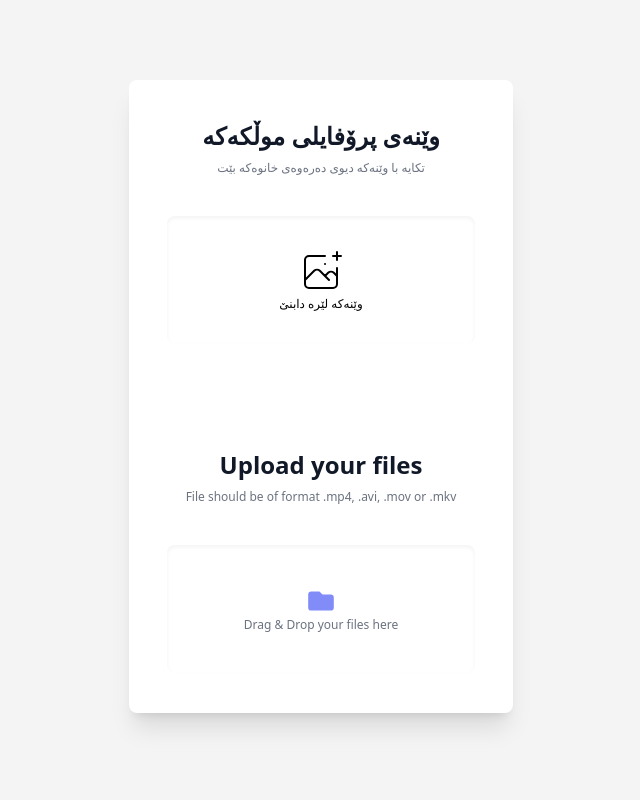
After one commit to Edris-dosky/Web-Home, a PHP site: page /tests.html in a window 1280 px wide. The commit adds this page. Shown: the whole page, without its empty margins (255-895 px from the left). Run offline with PHP 8.4, Linux system fonts and the light colour scheme.

Commit message:
create new page for upload image

```diff
--- a/admin/assets/css/output.css
+++ b/admin/assets/css/output.css
@@ -594,6 +594,11 @@ video {
   border-color:rgba(203,213,225,var(--tw-border-opacity))
 }
 
+.border-blueGray-500{
+  --tw-border-opacity: 1;
+  border-color:rgba(100,116,139,var(--tw-border-opacity))
+}
+
 .text-blueGray-400{
   --tw-text-opacity: 1;
   color:rgba(148,163,184,var(--tw-text-opacity))
@@ -970,6 +975,11 @@ video {
   margin-right: 1rem;
 }
 
+.mx-8 {
+  margin-left: 2rem;
+  margin-right: 2rem;
+}
+
 .mx-auto {
   margin-left: auto;
   margin-right: auto;
@@ -980,21 +990,16 @@ video {
   margin-bottom: 0.5rem;
 }
 
+.my-20 {
+  margin-top: 5rem;
+  margin-bottom: 5rem;
+}
+
 .my-4 {
   margin-top: 1rem;
   margin-bottom: 1rem;
 }
 
-.mx-6 {
-  margin-left: 1.5rem;
-  margin-right: 1.5rem;
-}
-
-.mx-8 {
-  margin-left: 2rem;
-  margin-right: 2rem;
-}
-
 .-ml-10 {
   margin-left: -2.5rem;
 }
@@ -1243,6 +1248,10 @@ video {
   height: 6rem;
 }
 
+.h-32 {
+  height: 8rem;
+}
+
 .h-4 {
   height: 1rem;
 }
@@ -1321,6 +1330,10 @@ video {
 
 .w-4 {
   width: 1rem;
+}
+
+.w-4\/5 {
+  width: 80%;
 }
 
 .w-40 {
@@ -2472,6 +2485,11 @@ video {
   background-color: rgb(249 250 251 / var(--tw-bg-opacity));
 }
 
+.bg-gray-500 {
+  --tw-bg-opacity: 1;
+  background-color: rgb(107 114 128 / var(--tw-bg-opacity));
+}
+
 .bg-gray-700 {
   --tw-bg-opacity: 1;
   background-color: rgb(55 65 81 / var(--tw-bg-opacity));
@@ -2529,11 +2547,6 @@ video {
 .bg-zinc-200 {
   --tw-bg-opacity: 1;
   background-color: rgb(228 228 231 / var(--tw-bg-opacity));
-}
-
-.bg-gray-500 {
-  --tw-bg-opacity: 1;
-  background-color: rgb(107 114 128 / var(--tw-bg-opacity));
 }
 
 .bg-gradient-to-r {
@@ -2980,6 +2993,10 @@ video {
   vertical-align: super;
 }
 
+.font-sans {
+  font-family: ui-sans-serif, system-ui, -apple-system, BlinkMacSystemFont, "Segoe UI", Roboto, "Helvetica Neue", Arial, "Noto Sans", sans-serif, "Apple Color Emoji", "Segoe UI Emoji", "Segoe UI Symbol", "Noto Color Emoji";
+}
+
 .font-serif {
   font-family: ui-serif, Georgia, Cambria, "Times New Roman", Times, serif;
 }
@@ -3156,6 +3173,11 @@ video {
   color: rgb(37 99 235 / var(--tw-text-opacity));
 }
 
+.text-blue-700 {
+  --tw-text-opacity: 1;
+  color: rgb(29 78 216 / var(--tw-text-opacity));
+}
+
 .text-blue-800 {
   --tw-text-opacity: 1;
   color: rgb(30 64 175 / var(--tw-text-opacity));
@@ -3196,6 +3218,11 @@ video {
   color: rgb(17 24 39 / var(--tw-text-opacity));
 }
 
+.text-indigo-400 {
+  --tw-text-opacity: 1;
+  color: rgb(129 140 248 / var(--tw-text-opacity));
+}
+
 .text-indigo-500 {
   --tw-text-opacity: 1;
   color: rgb(99 102 241 / var(--tw-text-opacity));
@@ -3225,9 +3252,9 @@ video {
   color: rgb(255 255 255 / var(--tw-text-opacity));
 }
 
-.text-blue-700 {
+.text-green-600 {
   --tw-text-opacity: 1;
-  color: rgb(29 78 216 / var(--tw-text-opacity));
+  color: rgb(22 163 74 / var(--tw-text-opacity));
 }
 
 .underline {
@@ -3443,6 +3470,12 @@ video {
 .shadow-2xl {
   --tw-shadow: 0 25px 50px -12px rgb(0 0 0 / 0.25);
   --tw-shadow-colored: 0 25px 50px -12px var(--tw-shadow-color);
+  box-shadow: var(--tw-ring-offset-shadow, 0 0 #0000), var(--tw-ring-shadow, 0 0 #0000), var(--tw-shadow);
+}
+
+.shadow-inner {
+  --tw-shadow: inset 0 2px 4px 0 rgb(0 0 0 / 0.05);
+  --tw-shadow-colored: inset 0 2px 4px 0 var(--tw-shadow-color);
   box-shadow: var(--tw-ring-offset-shadow, 0 0 #0000), var(--tw-ring-shadow, 0 0 #0000), var(--tw-shadow);
 }
 
@@ -4009,6 +4042,14 @@ video {
     width: 33.333333%;
   }
 
+  .sm\:w-3\/4 {
+    width: 75%;
+  }
+
+  .sm\:max-w-lg {
+    max-width: 32rem;
+  }
+
   .sm\:max-w-xl {
     max-width: 36rem;
   }
@@ -4027,6 +4068,10 @@ video {
     border-radius: 1.5rem;
   }
 
+  .sm\:rounded-lg {
+    border-radius: 0.5rem;
+  }
+
   .sm\:p-20 {
     padding: 5rem;
   }
@@ -4057,6 +4102,12 @@ video {
 
   .sm\:underline {
     text-decoration-line: underline;
+  }
+
+  .sm\:shadow-xl {
+    --tw-shadow: 0 20px 25px -5px rgb(0 0 0 / 0.1), 0 8px 10px -6px rgb(0 0 0 / 0.1);
+    --tw-shadow-colored: 0 20px 25px -5px var(--tw-shadow-color), 0 8px 10px -6px var(--tw-shadow-color);
+    box-shadow: var(--tw-ring-offset-shadow, 0 0 #0000), var(--tw-ring-shadow, 0 0 #0000), var(--tw-shadow);
   }
 }
 
--- /dev/null
+++ b/tests.html
@@ -0,0 +1,46 @@
+<!DOCTYPE html>
+<html lang="en">
+<head>
+    <meta charset="UTF-8">
+    <meta http-equiv="X-UA-Compatible" content="IE=edge">
+    <meta name="viewport" content="width=device-width, initial-scale=1.0">
+    <link rel="stylesheet" href="/Web-Home\admin\assets\css\output.css">
+    <title>Web Home</title>
+</head>
+<body class="font-display bg-zinc-100 w-full">
+    <form class="h-screen font-sans text-gray-900 border-box">
+        <div class="flex flex-col justify-center w-full mx-auto sm:max-w-lg">
+
+            <div class="flex flex-col items-center justify-center w-full h-auto my-20 bg-white sm:w-3/4 sm:rounded-lg sm:shadow-xl">
+                <div class="mt-10 mb-10 text-center">
+                    <h2 class="text-2xl font-semibold mb-2">وێنەی پرۆفایلی  موڵکەکە</h2>
+                    <p class="text-xs text-gray-500">تکایە با وێنەکە دیوی دەرەوەی خانوەکە بێت</p>
+                </div>
+                <div  class="relative w-4/5 h-32 max-w-xs mb-10 bg-white bg-gray-100 rounded-lg shadow-inner">
+                    <input type="file" id="file-upload" class="hidden">
+                    <label for="file-upload" class="z-20 flex flex-col-reverse items-center justify-center w-full h-full cursor-pointer">
+                        <p class="z-10 text-xs font-light text-center text-black">وێنەکە لێرە دابنێ</p>
+                        <svg class="mx-auto h-12 w-12 text-black" stroke="currentColor" fill="none" viewBox="0 0 48 48" aria-hidden="true">
+                            <path d="M28 8H12a4 4 0 00-4 4v20m32-12v8m0 0v8a4 4 0 01-4 4H12a4 4 0 01-4-4v-4m32-4l-3.172-3.172a4 4 0 00-5.656 0L28 28M8 32l9.172-9.172a4 4 0 015.656 0L28 28m0 0l4 4m4-24h8m-4-4v8m-12 4h.02" stroke-width="2" stroke-linecap="round" stroke-linejoin="round" />
+                          </svg>
+                    </label>
+                </div>
+                <hr class="mt-6 border-b-1 border-blueGray-500">
+                <div class="mt-10 mb-10 text-center">
+                    <h2 class="text-2xl font-semibold mb-2">Upload your files</h2>
+                    <p class="text-xs text-gray-500">File should be of format .mp4, .avi, .mov or .mkv</p>
+                </div>
+                <div  class="relative w-4/5 h-32 max-w-xs mb-10 bg-white bg-gray-100 rounded-lg shadow-inner">
+                    <input type="file" id="file-upload" class="hidden">
+                    <label for="file-upload" class="z-20 flex flex-col-reverse items-center justify-center w-full h-full cursor-pointer">
+                        <p class="z-10 text-xs font-light text-center text-gray-500">Drag & Drop your files here</p>
+                        <svg class="z-10 w-8 h-8 text-indigo-400" fill="currentColor" viewBox="0 0 20 20" xmlns="http://www.w3.org/2000/svg">
+                            <path d="M2 6a2 2 0 012-2h5l2 2h5a2 2 0 012 2v6a2 2 0 01-2 2H4a2 2 0 01-2-2V6z"></path>
+                        </svg>
+                    </label>
+                </div>
+            </div>
+        </div>
+    </form>
+
+</body>
```
Also changed, not shown: add_photo.php (+19 -3 lines).
